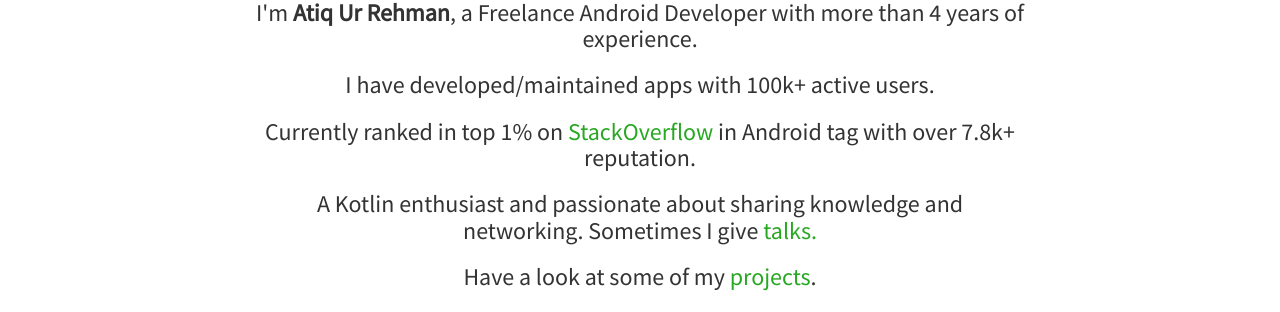
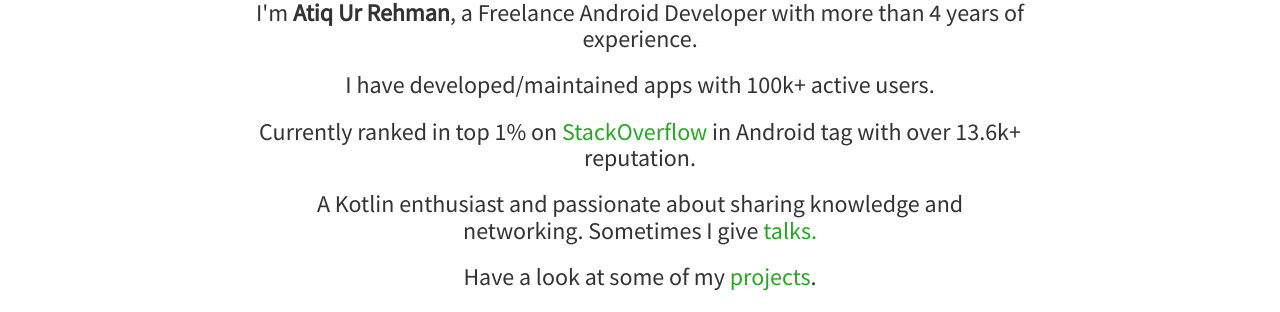
Before and after one commit to TheMaxCoder/TheMaxCoder.github.io, a Jekyll site: the page built from index.html, in a window 1280 px wide. Shown: the part 345-657 px from the top of the page. Built offline with Jekyll 4.4.1, drawn with Linux system fonts in a browser that asks for light colours; nearby versions of some CDN libraries; the list of posts is cut into pages by our own code.

Commit message:
Updated Stack Overflow

```diff
--- a/index.html
+++ b/index.html
@@ -11,7 +11,7 @@ layout: home
 		</h3>
 	  <h3>I have developed/maintained apps with 100k+ active users.</h3>
 		<h3>Currently ranked in top 1% on <a href="https://stackoverflow.com/users/story/5699956">StackOverflow</a> in
-			Android tag with over 7.8k+ reputation.</h3>
+			Android tag with over 13.6k+ reputation.</h3>
         <h3>A Kotlin enthusiast and passionate about sharing knowledge and networking. Sometimes I give <a
                 href="{{site.baseurl}}talks.html"> talks.</a></h3>
         <h3>Have a look at some of my <a href="{{ site.baseurl }}projects.html"> projects</a>.</h3>
```
